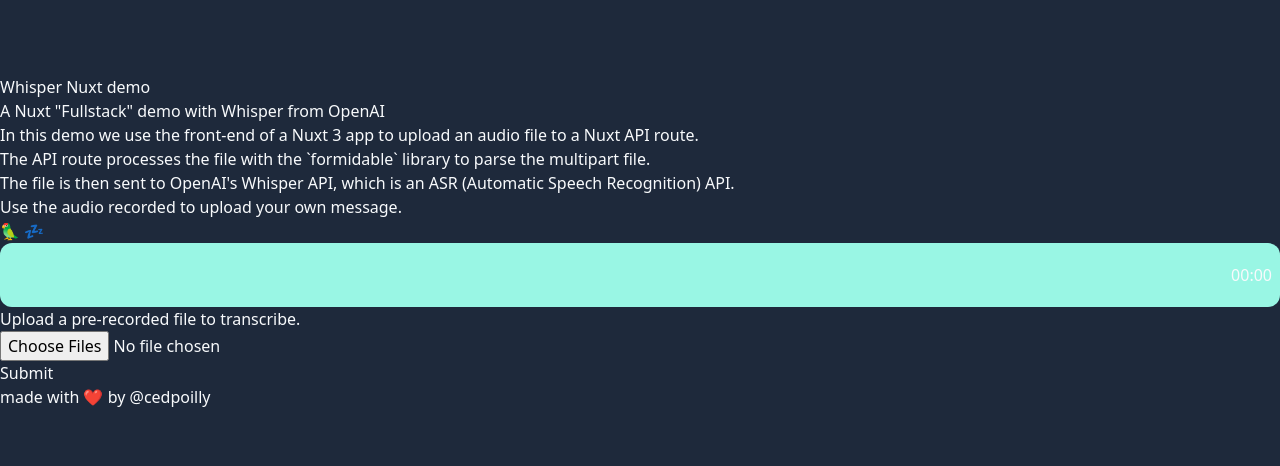
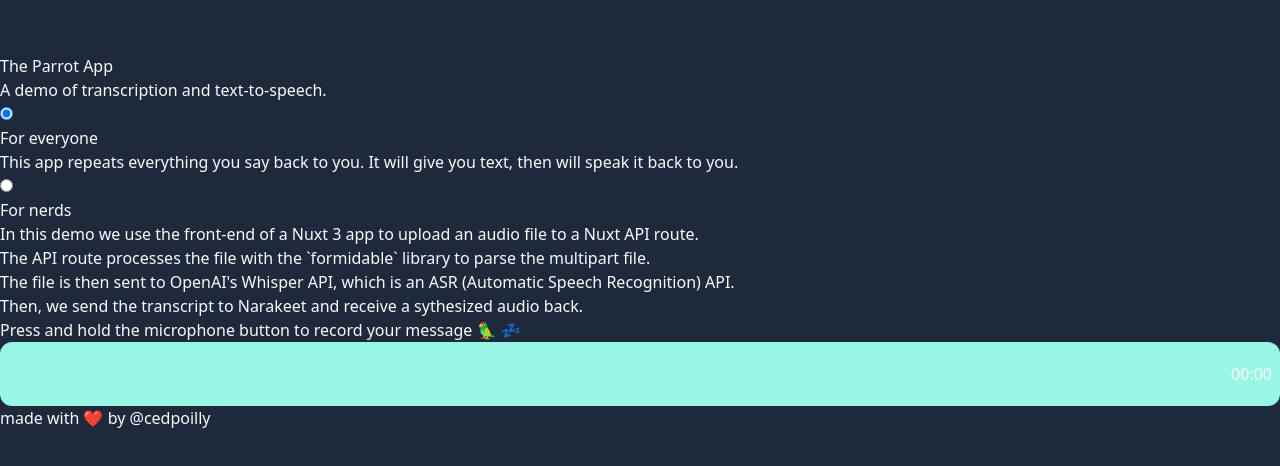
Before and after one commit to cedpoilly/parrot, a Nuxt app: page / in a window 1280 px wide. Shown: the part 158-624 px from the top of the page. Built offline with nearby package versions, Linux system fonts and the light colour scheme; no server answers.

Commit message:
feat: update UI

```diff
--- a/app.vue
+++ b/app.vue
@@ -1,9 +1,8 @@
 <script setup lang="ts">
 useHead({
-  title: "ASR (Whisper) to TTS (Narakeet) // Nuxt",
+  title: "Parrot App //ASR & TTS",
 })
 
-const files = ref()
 const transcriptedText = ref()
 const transcriptionError = ref()
 
@@ -23,37 +22,6 @@
     alert("Please allow the microphone access for this app to work. 👀 ")
   }
 })
-
-async function handleAudioUpload() {
-  transcriptedText.value = ""
-  transcriptionError.value = ""
-  isLoadingSpeech.value = true
-
-  try {
-    const fd = new FormData()
-    Array.from(files.value).map((file) => {
-      fd.append("audio", file as File, "test.wav")
-    })
-    const { transcript, error } = await $fetch<{
-      transcript: string | undefined
-      error: Error | null
-    }>("/api/transcribe", {
-      method: "POST",
-      body: fd,
-    })
-
-    transcriptedText.value = transcript
-    transcriptionError.value = error
-  } catch (error) {
-    console.log(error)
-  }
-
-  isLoadingSpeech.value = false
-}
-
-function handleFile(e: any) {
-  files.value = e.target.files
-}
 
 async function handleAudioRecording(message: { audio: Blob }) {
   transcriptedText.value = ""
@@ -122,27 +90,52 @@
 <template>
   <div class="grid gap-y-4 px-4 py-8 max-w-xl mx-auto">
     <header class="grid">
-      <h1 class="font-extrabold text-xl mt-[1em]">Whisper Nuxt demo</h1>
+      <h1 class="font-extrabold text-xl md:text-4xl text-center mt-[1em]">
+        The Parrot App
+      </h1>
 
-      <h2 class="font-medium text-lg mt-[1em]">
-        A Nuxt "Fullstack" demo with Whisper from OpenAI
+      <h2 class="font-medium text-lg text-center mt-[1em]">
+        A demo of transcription and text-to-speech.
       </h2>
 
       <div
-        class="bg-slate-700 px-4 py-4 rounded my-4 border border-slate-500 border-dashed"
+        class="bg-slate-700 rounded my-4 border border-slate-500 border-dashed"
       >
+        <div class="collapse collapse-arrow">
+          <input type="radio" name="my-accordion-2" checked="checked" />
+          <div class="collapse-title font-bold">For everyone</div>
+          <div class="collapse-content">
+            <p>
+              This app repeats everything you say back to you. It will give you
+              text, then will speak it back to you.
+            </p>
+          </div>
+        </div>
+        <div class="collapse collapse-arrow">
+          <input type="radio" name="my-accordion-2" />
+          <div class="collapse-title font-bold">For nerds</div>
+          <div class="collapse-content">
             <p class="">
-          In this demo we use the front-end of a Nuxt 3 app to upload an audio
-          file to a Nuxt API route.
+              In this demo we use the front-end of a Nuxt 3 app to upload an
+              audio file to a Nuxt API route.
             </p>
+
             <p class="mt-[1em]">
               The API route processes the file with the `formidable` library to
               parse the multipart file.
             </p>
+
             <p class="mt-[1em]">
               The file is then sent to OpenAI's Whisper API, which is an ASR
               (Automatic Speech Recognition) API.
             </p>
+
+            <p class="mt-[1em]">
+              Then, we send the transcript to Narakeet and receive a sythesized
+              audio back.
+            </p>
+          </div>
+        </div>
       </div>
     </header>
 
@@ -156,48 +149,25 @@
 
     <LoadingIndicator v-if="isLoadingTranscript" class />
 
-    <div class="grid bg-purple-400/10 rounded px-4 py-4">
-      <p class="mb-[0.5em]">
-        Use the audio recorded to upload your own message.
-      </p>
-
-      <p class="text-3xl py-3 flex justify-end">
-        🦜
-        <span v-if="parrotStatus === 'sleeping'">💤</span>
+    <div class="grid bg-purple-400/10 rounded gap-y-3 px-4 py-4">
+      <p class="text-3xl flex justify-end">
+        <span class="text-base" style="text-wrap: balance">
+          Press and hold the microphone button to record your message
+        </span>
+        <span class="flex items-center">🦜</span>
+        <span class="flex items-center" v-if="parrotStatus === 'sleeping'">
+          💤
+        </span>
 
         <span
           v-if="parrotStatus === 'waking'"
-          class="loading loading-bars loading-lg"
+          class="flex items-center loading loading-bars loading-lg"
         />
 
         <span v-if="parrotStatus === 'speaking'">📣</span>
       </p>
 
       <AudioPushInput @message-sent="handleAudioRecording" />
-    </div>
-
-    <div class="grid bg-purple-400/10 rounded px-4 py-4">
-      <p class="mb-[0.5em]">Upload a pre-recorded file to transcribe.</p>
-
-      <form @submit.prevent="handleAudioUpload" class="grid gap-y-2">
-        <div
-          class="bg-teal-900/30 rounded place-content-center h-12 px-4 grid py-1"
-        >
-          <input
-            multiple
-            type="file"
-            class="border border-dashed border-teal-700 rounded"
-            @change="handleFile($event)"
-          />
-        </div>
-        <button
-          :class="{ 'bg-green-600': files?.length }"
-          type="submit"
-          class="bg-teal-900 font-bold rounded h-11 px-4 py-1"
-        >
-          Submit
-        </button>
-      </form>
     </div>
 
     <TheMadeWithLoveBanner />
```
Lines whose indentation alone changed are shown as unchanged.
